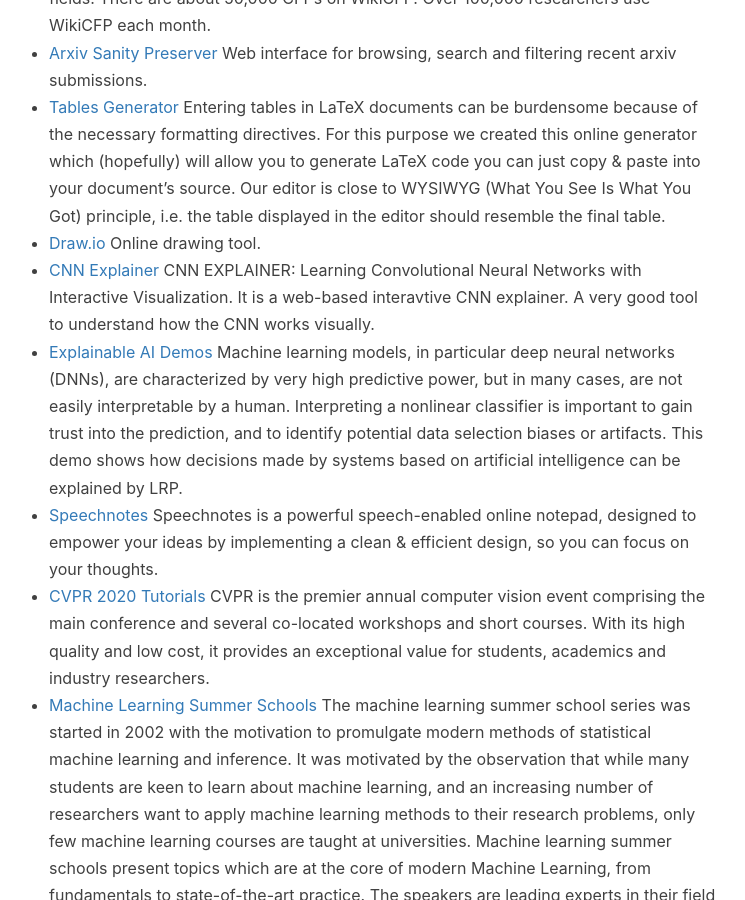
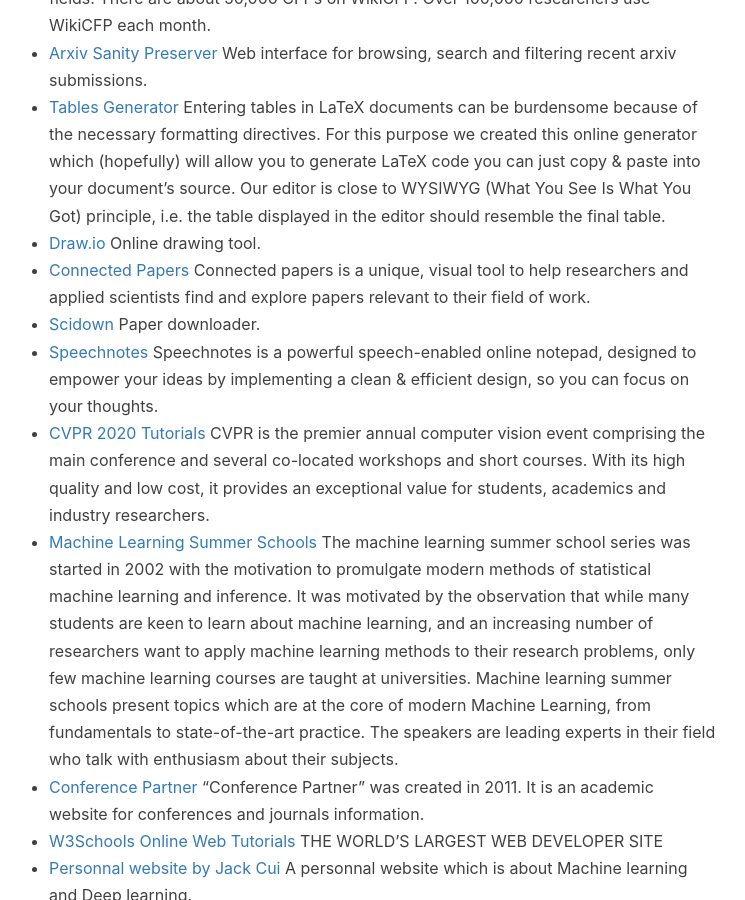
Before and after one commit to jizhang02/jizhang02.github.io, a Jekyll site: the page built from _posts/2020-02-24-resources.markdown, in a window 1280 px wide and 900 px high, scrolled down 934 px. Shown: the whole window, without its empty margins (256-1001 px from the left). Built offline with Jekyll 4.4.1, drawn with Linux system fonts in a browser that asks for light colours; nearby versions of some CDN libraries; comment, search, counter and statistics services are not loaded.

Commit message:
Update 2020-02-24-resources.markdown

```diff
--- a/_posts/2020-02-24-resources.markdown
+++ b/_posts/2020-02-24-resources.markdown
@@ -33,10 +33,10 @@
 Entering tables in LaTeX documents can be burdensome because of the necessary formatting directives. For this purpose we created this online generator which (hopefully) will allow you to generate LaTeX code you can just copy & paste into your document's source. Our editor is close to WYSIWYG (What You See Is What You Got) principle, i.e. the table displayed in the editor should resemble the final table.
 * [Draw.io](https://app.diagrams.net/)
 Online drawing tool.
-* [CNN Explainer](https://poloclub.github.io/cnn-explainer/)
-CNN EXPLAINER: Learning Convolutional Neural Networks with Interactive Visualization. It is a web-based interavtive CNN explainer. A very good tool to understand how the CNN works visually.
-* [Explainable AI Demos](https://lrpserver.hhi.fraunhofer.de/)
-Machine learning models, in particular deep neural networks (DNNs), are characterized by very high predictive power, but in many cases, are not easily interpretable by a human. Interpreting a nonlinear classifier is important to gain trust into the prediction, and to identify potential data selection biases or artifacts. This demo shows how decisions made by systems based on artificial intelligence can be explained by LRP.
+* [Connected Papers](https://www.connectedpapers.com/)
+Connected papers is a unique, visual tool to help researchers and applied scientists find and explore papers relevant to their field of work.
+* [Scidown](https://www.xueky.com/)
+Paper downloader.
 * [Speechnotes](https://speechnotes.co/)
 Speechnotes is a powerful speech-enabled online notepad, designed to empower your ideas by implementing a clean & efficient design, so you can focus on your thoughts.
 * [CVPR 2020 Tutorials](http://cvpr2020.thecvf.com/program/tutorials)
```
